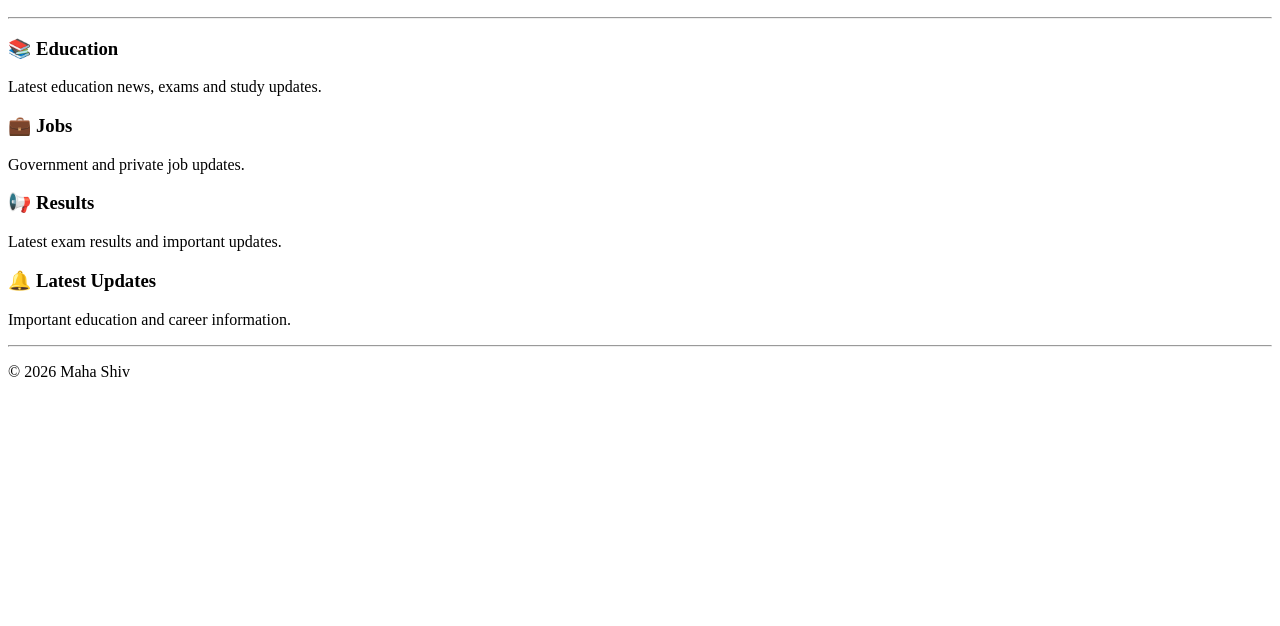
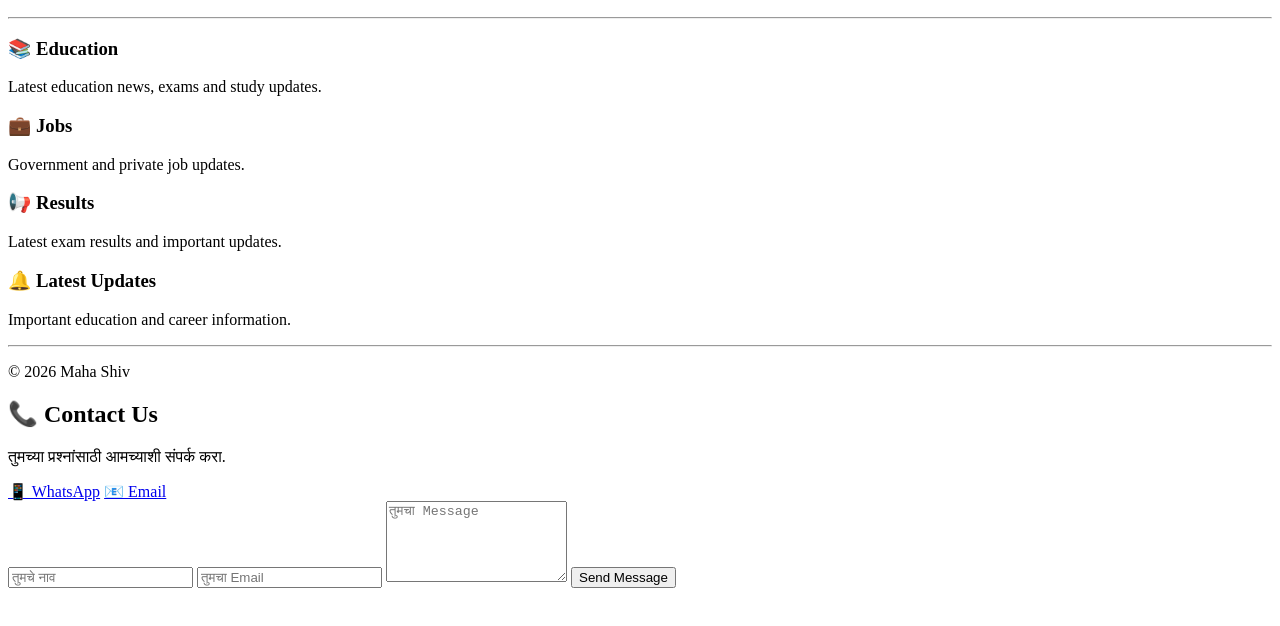
Before and after one commit to phupateshankar143-alt/mahashiv, a plain HTML site: page index.html in a window 1280 px wide. Shown: the part 110-736 px from the top of the page. Drawn offline with Linux system fonts and the light colour scheme.

Commit message:
Add contact section with form to index.html

```diff
--- a/index.html
+++ b/index.html
@@ -27,5 +27,18 @@
   <hr>
 
   <p>© 2026 Maha Shiv</p>
-</body>
+<section class="contact" id="contact">
+  <h2>📞 Contact Us</h2>
+  <p>तुमच्या प्रश्नांसाठी आमच्याशी संपर्क करा.</p>
+
+  <a href="#" class="contact-btn">📱 WhatsApp</a>
+  <a href="#" class="contact-btn">📧 Email</a>
+
+  <form>
+    <input type="text" placeholder="तुमचे नाव" required>
+    <input type="email" placeholder="तुमचा Email" required>
+    <textarea placeholder="तुमचा Message" rows="5" required></textarea>
+    <button type="submit">Send Message</button>
+  </form>
+</section></body>
 </html>
```
